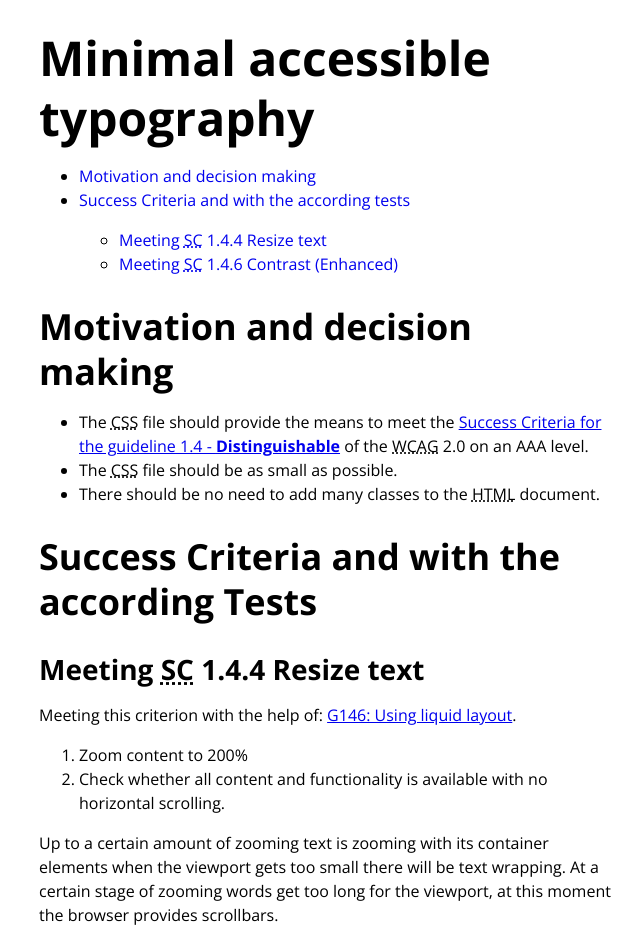
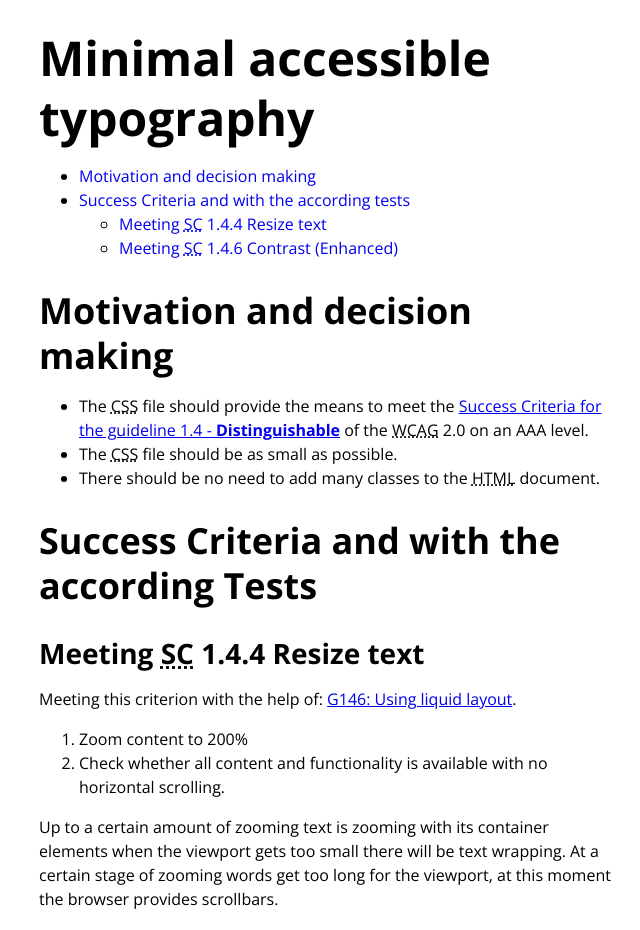
Before and after one commit to fpv83/accessibletypo-css, a plain HTML site: page docs/index.html in a window 1280 px wide. Shown: the top 930 px of the page, without its empty margins (313-953 px from the left). Drawn offline with nearby package versions, Linux system fonts and the light colour scheme.

Commit message:
correction of stylesheet for encapsulated lists

```diff
--- a/docs/accessibletypo.css
+++ b/docs/accessibletypo.css
@@ -66,9 +66,12 @@ hr, ul, ol, dl, blockquote {
   margin-left: 0rem;
 }
 
-dd {
-  margin-left: 0rem;
+li > ul, li > ol {
+  margin-top: 0rem;
+  margin-bottom: 0rem;
 }
+
+dd {margin-left: 0rem;}
 
 blockquote {padding-right: 2.5rem;}
 
```
